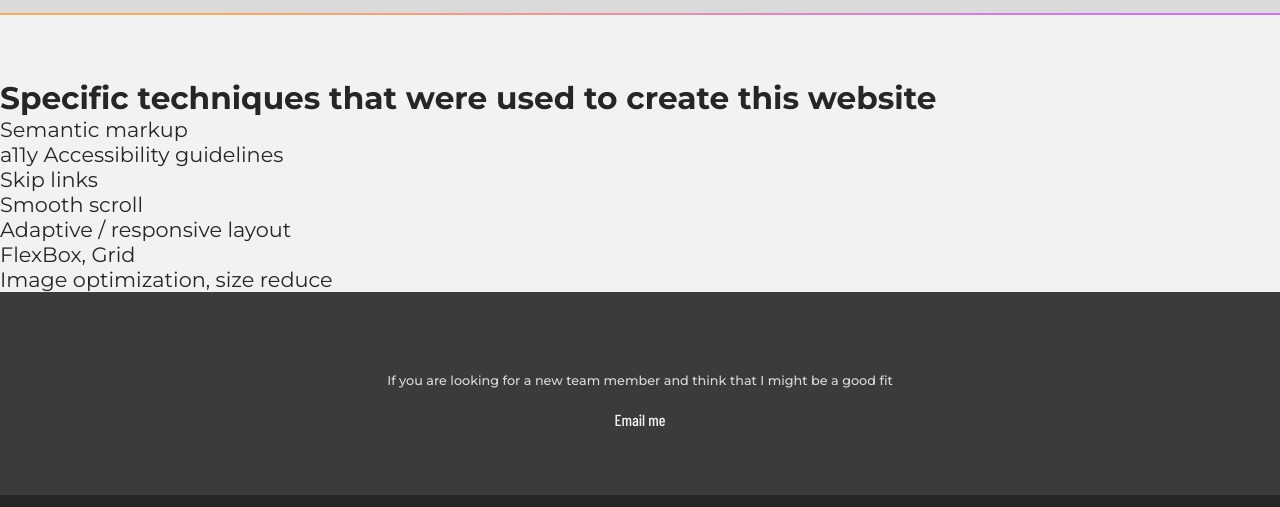
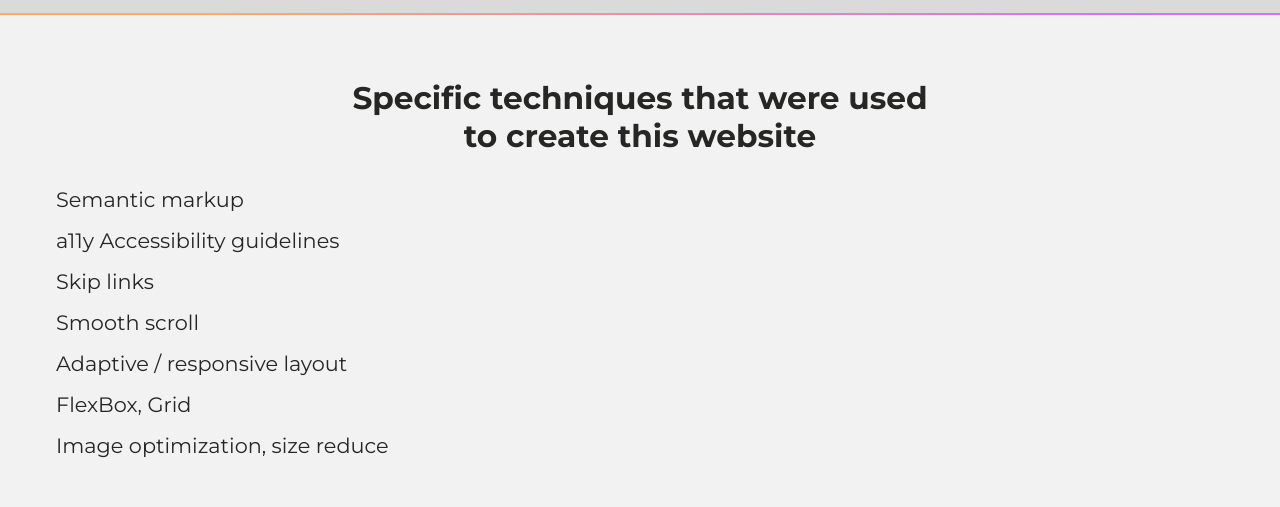
Before and after one commit to skochdev/bohdan-skochii, a website: page about.html in a window 1280 px wide. Shown: the part 55-562 px from the top of the page. Drawn offline with nearby package versions, Linux system fonts and the light colour scheme; a web font is replaced by a local one.

Commit message:
section 'about' is now inside a container. Laos added a bit of styling

```diff
--- a/about.html
+++ b/about.html
@@ -72,17 +72,25 @@
     <div class="gradient-separator"></div>
     <main>
       <section
-        class="section section__about section__top-padding section__top-padding">
-        <h1>Specific techniques that were used to create this website</h1>
-        <ul>
-          <li>Semantic markup</li>
-          <li>a11y Accessibility guidelines</li>
-          <li>Skip links</li>
-          <li>Smooth scroll</li>
-          <li>Adaptive / responsive layout</li>
-          <li>FlexBox, Grid</li>
-          <li>Image optimization, size reduce</li>
-        </ul>
+        class="section section__about section__top-padding section__bot-padding">
+        <div class="container">
+          <h1 class="main-heading about__heading">
+            Specific techniques that were used to create this website
+          </h1>
+          <ul class="about__techniques-list">
+            <li class="about__techniques-item">Semantic markup</li>
+            <li class="about__techniques-item">
+              a11y Accessibility guidelines
+            </li>
+            <li class="about__techniques-item">Skip links</li>
+            <li class="about__techniques-item">Smooth scroll</li>
+            <li class="about__techniques-item">Adaptive / responsive layout</li>
+            <li class="about__techniques-item">FlexBox, Grid</li>
+            <li class="about__techniques-item">
+              Image optimization, size reduce
+            </li>
+          </ul>
+        </div>
       </section>
 
       <section
--- a/src/css/style.css
+++ b/src/css/style.css
@@ -575,12 +575,16 @@ small {
   }
 }
 
-/*@media (prefers-color-scheme: light) {*/
-/*  header {*/
-/*    background: var(--color-light-grey);*/
-/*  }*/
+/* ABOUT PAGE STYLES*/
 
-/*  nav a {*/
-/*    color: var(--color-dark);*/
-/*  }*/
-/*}*/
+.about__heading {
+  margin-bottom: 2rem;
+  text-align: center;
+  max-width: 600px;
+  margin-left: auto;
+  margin-right: auto;
+}
+
+.about__techniques-item + .about__techniques-item {
+  margin-top: 1rem;
+}
```
